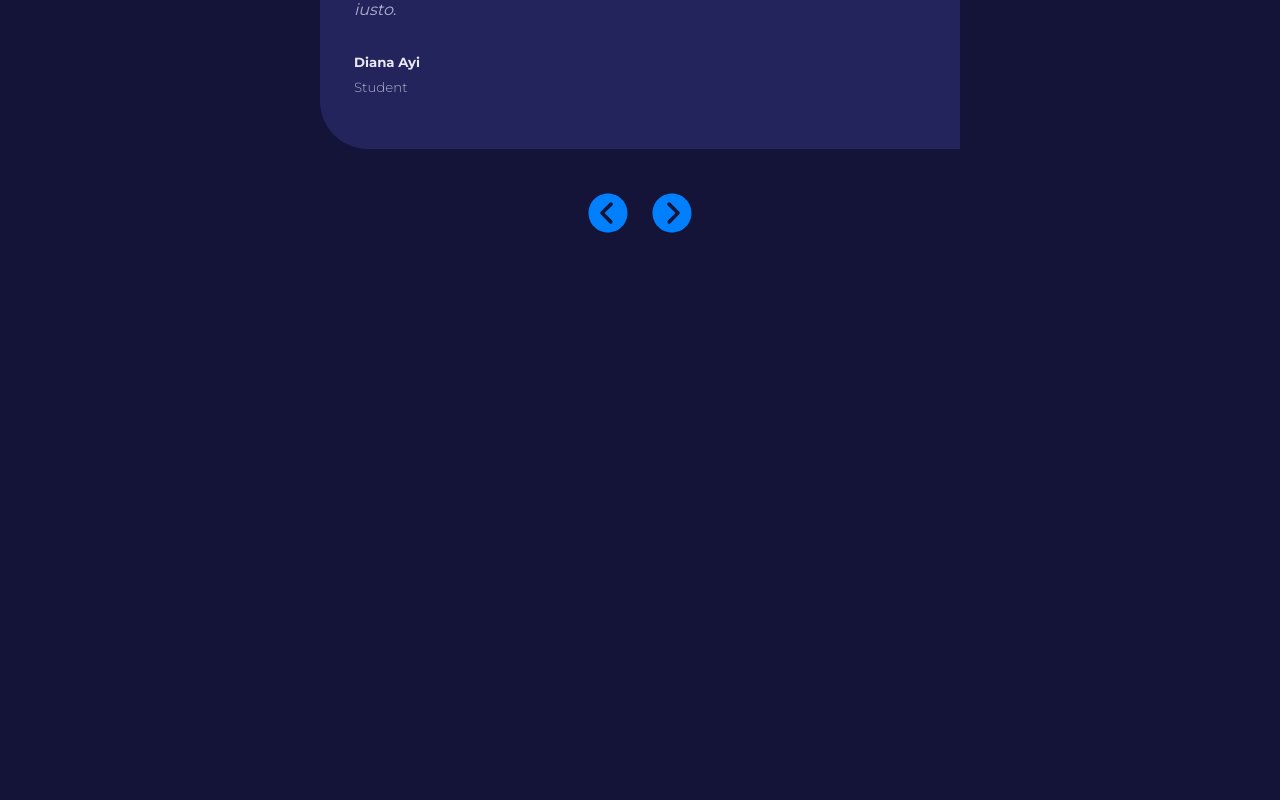
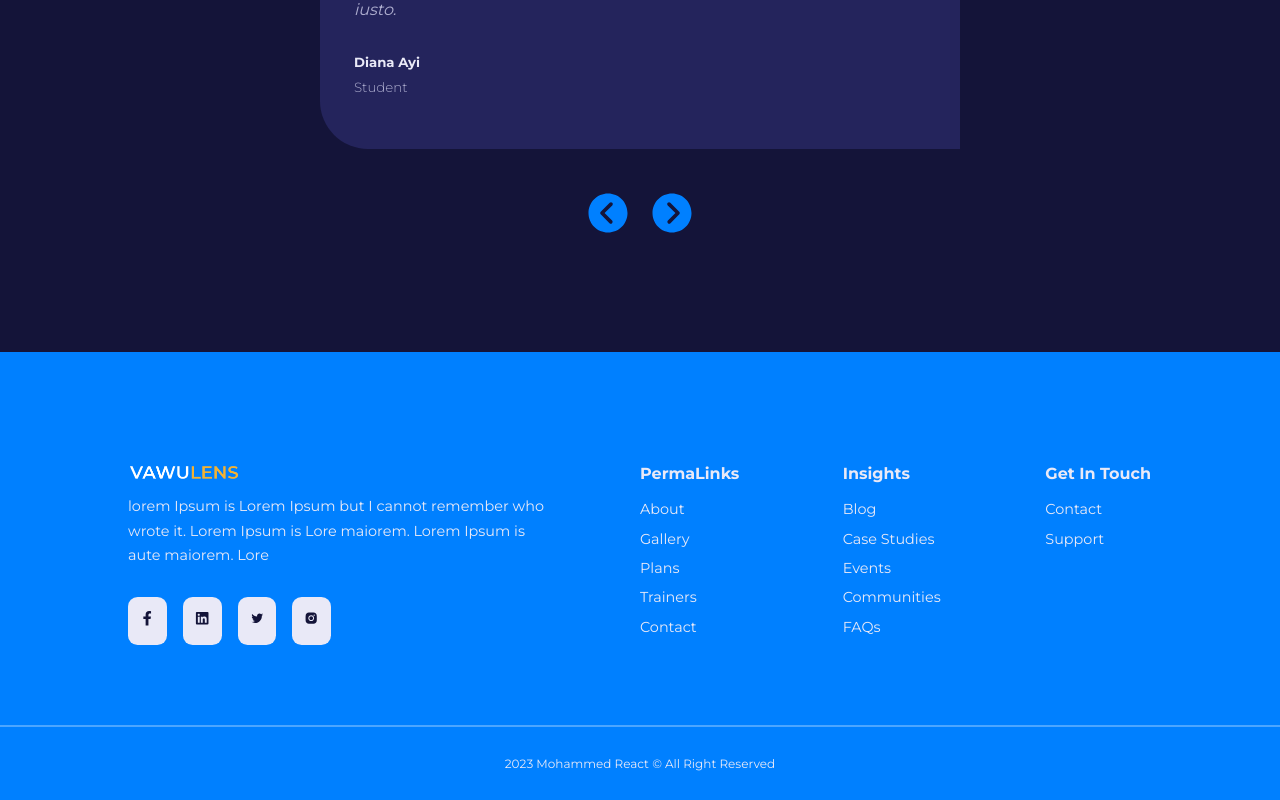
Before and after one commit to mohammedbabiker/reactsite, a React (Create React App) app: page / in a window 1280 px wide. Shown: the part 3288-4088 px from the top of the page. Before the commit the page ends 3528 px from the top, so only its background shows below. Built offline with nearby package versions, Linux system fonts and the light colour scheme.

Commit message:
add footer, css, jsx at home | fix display at narbar.jsx l,28

```diff
--- /dev/null
+++ b/src/components/Footer.jsx
@@ -0,0 +1,76 @@
+import { Link } from "react-router-dom";
+import Logo from "../images/logo.png";
+import { FaLinkedin } from "react-icons/fa";
+import { FaFacebookF } from "react-icons/fa";
+import { AiOutlineTwitter } from "react-icons/ai";
+import { AiFillInstagram } from "react-icons/ai";
+
+const Footer = () => {
+  return (
+    <footer>
+      <div className="container footer__container">
+        <article>
+          <Link to="/" className="logo">
+            <img src={Logo} alt="Footer logo" />
+          </Link>
+          <p>
+            lorem Ipsum is Lorem Ipsum but I cannot remember who wrote it. Lorem
+            Ipsum is Lore maiorem. Lorem Ipsum is aute maiorem. Lore
+          </p>
+          <div className="footer__socials">
+            <a
+              href="https://facebook.com/"
+              target="_blank"
+              rel="noreferrer noopener"
+            >
+              <FaFacebookF />
+            </a>
+            <a
+              href="https://linkedin.com/"
+              target="_blank"
+              rel="noreferrer noopener"
+            >
+              <FaLinkedin />
+            </a>
+            <a href="https://x.com/" target="_blank" rel="noreferrer noopener">
+              <AiOutlineTwitter />
+            </a>
+            <a
+              href="https://instagram.com/"
+              target="_blank"
+              rel="noreferrer noopener"
+            >
+              <AiFillInstagram />
+            </a>
+          </div>
+        </article>
+        <article>
+          <h4>PermaLinks</h4>
+          <Link to="/about">About</Link>
+          <Link to="/gallery">Gallery</Link>
+          <Link to="/plans">Plans</Link>
+          <Link to="/trainers">Trainers</Link>
+          <Link to="/contact">Contact</Link>
+        </article>
+        <article>
+          <h4>Insights</h4>
+          <Link to="/s">Blog</Link>
+          <Link to="/s">Case Studies</Link>
+          <Link to="/s">Events</Link>
+          <Link to="/s">Communities</Link>
+          <Link to="/s">FAQs</Link>
+        </article>
+        <article>
+          <h4>Get In Touch</h4>
+          <Link to="/contact">Contact</Link>
+          <Link to="/s">Support</Link>
+        </article>
+      </div>
+      <div className="footer__copyright">
+        <small>2023 Mohammed React &copy; All Right Reserved</small>
+      </div>
+    </footer>
+  );
+};
+
+export default Footer;
--- a/src/components/navbar.css
+++ b/src/components/navbar.css
@@ -25,6 +25,7 @@
 
 .logo {
   width: 7rem;
+  display: block;
 }
 
 .nav__links {
--- a/src/pages/home/Home.jsx
+++ b/src/pages/home/Home.jsx
@@ -3,6 +3,7 @@
 import Programs from "../../components/Programs";
 import Testimonials from "./../../components/Testimonials";
 import Values from "./../../components/Values";
+import Footer from "./../../components/Footer";
 import "./home.css";
 
 const Home = () => {
@@ -13,6 +14,7 @@
       <Values />
       <FAQs />
       <Testimonials />
+      <Footer />
     </>
   );
 };
--- a/src/pages/home/home.css
+++ b/src/pages/home/home.css
@@ -205,3 +205,67 @@
   width: 3rem;
   height: 3rem;
 }
+
+/* --------------footer-------------- */
+
+footer {
+  background: var(--color-primary);
+  margin-top: 7rem;
+  padding-top: 7rem;
+  font-size: 0.9rem;
+  color: var(--color-gray-100);
+}
+
+.footer__container {
+  display: grid;
+  grid-template-columns: 26rem 1fr 1fr 1fr;
+  gap: 6rem;
+}
+
+.footer__container article {
+  display: flex;
+  flex-direction: column;
+  align-items: flex-start;
+  gap: 0.3rem;
+}
+
+.footer__container article p {
+  margin-top: 0.5rem;
+}
+
+.footer__container article h4 {
+  margin-bottom: 0.6rem;
+  font-size: 1rem;
+}
+
+.footer__socials {
+  margin-top: 1.5rem;
+  display: flex;
+  gap: 1rem;
+  align-items: center;
+}
+
+.footer__socials a {
+  background: var(--color-gray-100);
+  padding: 0.7rem;
+  border: 1px solid transparent;
+  border-radius: 0.6rem;
+  transition: var(--transition);
+}
+
+.footer__socials a svg {
+  color: var(--color-gray-600);
+}
+
+.footer__socials a:hover {
+  border-color: var(--color-gray-100);
+  background: transparent;
+}
+
+.footer__copyright {
+  color: var(--color-gray-100);
+  text-align: center;
+  padding: 1.5rem 0;
+  border-top: 2px solid var(--color-primary-variant);
+  margin-top: 5rem;
+}
```
